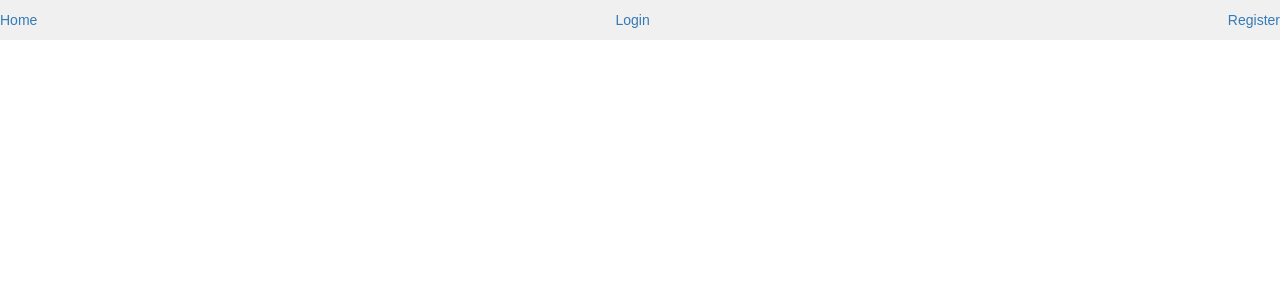
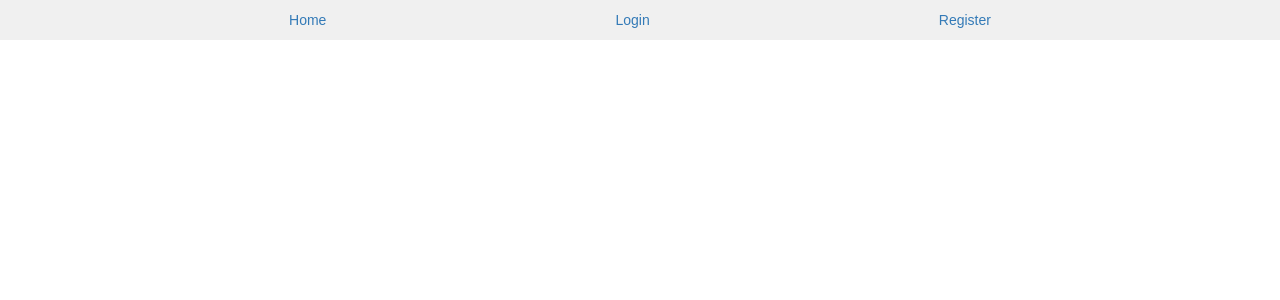
Before and after one commit to andrew-zabloudil/DevTick, a Flask app: page / in a window 1280 px wide. Shown: the top 300 px of the page. Run offline with Flask 2, Linux system fonts and the light colour scheme; some libraries are stand-ins or nearby versions.

Commit message:
Add nav and nav-link classes to nav

```diff
--- a/templates/header.html
+++ b/templates/header.html
@@ -15,14 +15,14 @@
   </head>
   <body>
     <!-- add nav bar here -->
-    <nav id="navbar">
-      <a href="{{ url_for('home') }}">Home</a>
+    <nav id="navbar" class="nav">
+      <a href="{{ url_for('home') }}" class="nav-link">Home</a>
       {% if current_user.is_authenticated %}
-      <a href="{{ url_for('create_project') }}">Create Project</a>
-      <a href="{{ url_for('logout') }}">Logout</a>
+      <a href="{{ url_for('create_project') }}" class="nav-link">Create Project</a>
+      <a href="{{ url_for('logout') }}" class="nav-link">Logout</a>
       {% else %}
-      <a href="{{ url_for('login') }}">Login</a>
-      <a href="{{ url_for('register') }}">Register</a>
+      <a href="{{ url_for('login') }}" class="nav-link">Login</a>
+      <a href="{{ url_for('register') }}" class="nav-link">Register</a>
       {% endif %}
     </nav>
   </body>
```
